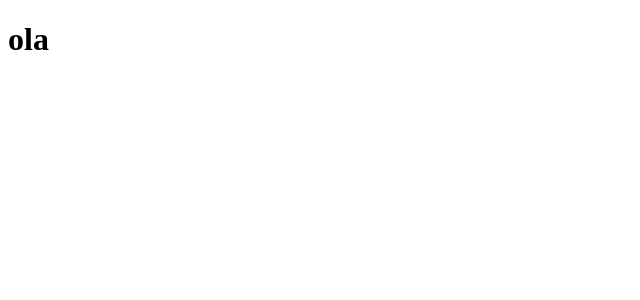
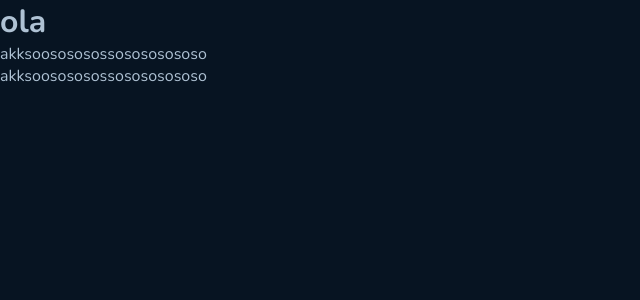
Before and after one commit to kassioOliveira/github-blog, a React (Vite) app: page / in a window 1280 px wide. Shown: the top 300 px of the page, without its empty margins (0-640 px from the left). Built offline with nearby package versions, Linux system fonts and the light colour scheme.

Commit message:
Global style

```diff
--- a/src/App.tsx
+++ b/src/App.tsx
@@ -1,3 +1,14 @@
+import { ThemeProvider } from 'styled-components'
+import { GlobalStyle } from './style/global'
+import { defaultTheme } from './style/themes/default'
+
 export function App() {
-  return <h1>ola</h1>
+  return (
+    <ThemeProvider theme={defaultTheme}>
+      <GlobalStyle />
+      <h1>ola</h1>
+      <p>akksoosososossosososososo</p>
+      <p>akksoosososossosososososo</p>
+    </ThemeProvider>
+  )
 }
--- /dev/null
+++ b/src/style/global.ts
@@ -0,0 +1,22 @@
+import { createGlobalStyle } from 'styled-components'
+
+export const GlobalStyle = createGlobalStyle`
+
+*{
+    margin: 0;
+    padding: 0;
+    box-sizing: border-box;
+}
+
+body {
+        background-color: ${(props) => props.theme['base-background']};
+        color: ${(props) => props.theme['base-text']};
+        -webkit-font-smoothing: antialiased;
+    }
+
+    body, input, textarea,button {
+        font: 400 1rem Nunito, sans-serif;
+
+    }
+
+`
```
